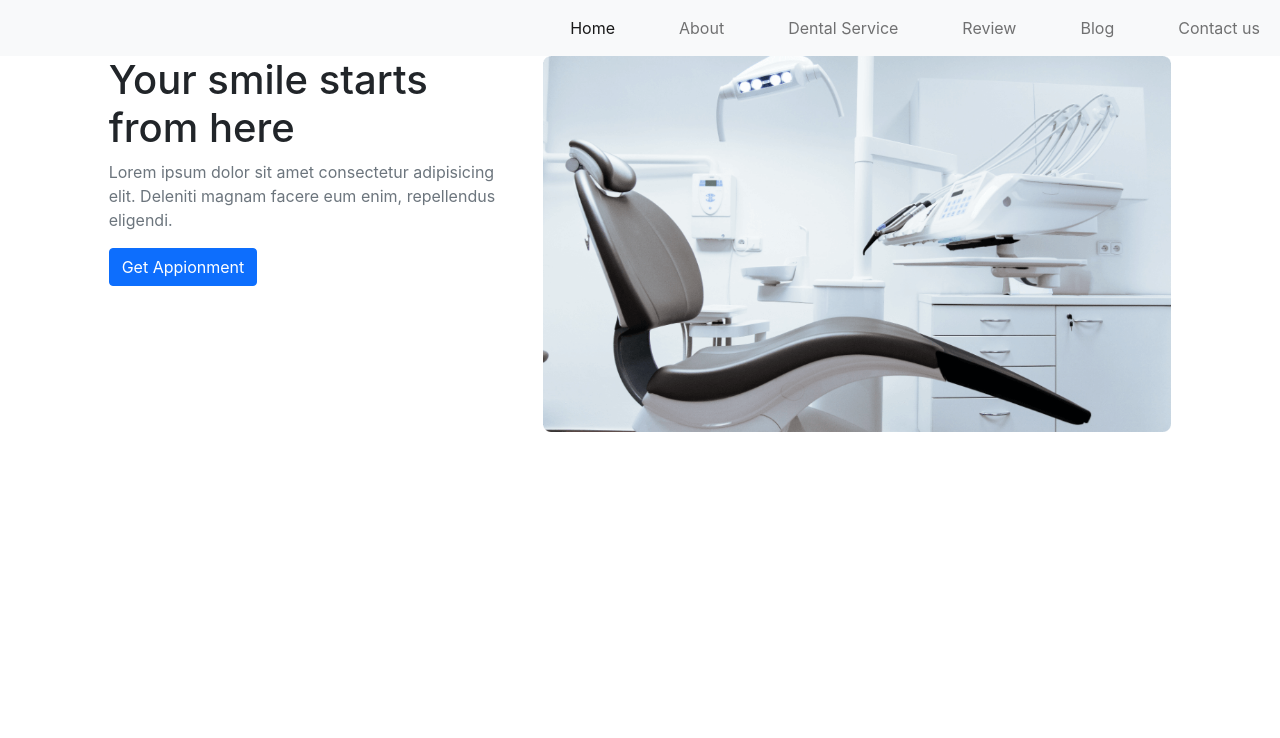
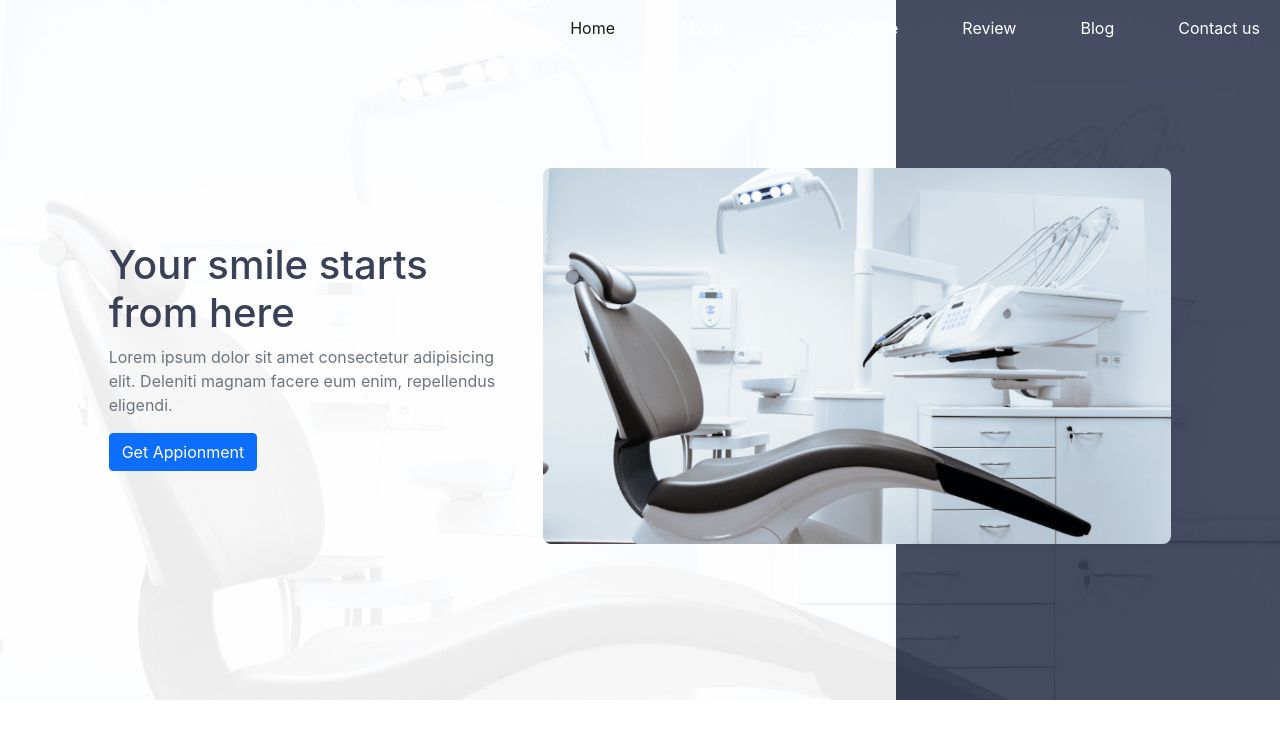
Before and after one commit to shamolmojumder/doctors-portal-client, a React (Create React App) app: page / in a window 1280 px wide. Shown: the top 738 px of the page. Built offline with nearby package versions, Linux system fonts and the light colour scheme.

Commit message:
51-3 apply partial background of common components

```diff
--- /dev/null
+++ b/src/components/Home/Header/Header.css
@@ -0,0 +1,16 @@
+.header-container{
+    height: 700px;
+    position: relative;
+    background-image: url('../../../images/bg.png');
+    background-size: cover;
+}
+.header-container::after{
+    height: 700px;
+    content: ' ';
+    position: absolute;
+    top: 0;
+    width: 30%;
+    right: 0;
+    background-color:#3A4056;
+    z-index: -50;
+}
--- a/src/components/Home/Header/Header.js
+++ b/src/components/Home/Header/Header.js
@@ -1,10 +1,10 @@
 import React from 'react';
 import HeaderMain from '../HeaderMain/HeaderMain';
 import Navbar from '../Navbar/Navbar';
-
+import './Header.css'
 const Header = () => {
     return (
-        <div>
+        <div className="header-container">
             <Navbar></Navbar>
             <HeaderMain></HeaderMain>
         </div>
--- a/src/components/Home/HeaderMain/HeaderMain.js
+++ b/src/components/Home/HeaderMain/HeaderMain.js
@@ -2,9 +2,9 @@ import React from 'react';
 import chair from '../../../images/chair.png'
 const HeaderMain = () => {
     return (
-        <main className="row">
+        <main style={{height:'600px'}} className="row d-flex align-items-center">
             <div className="col-md-4 offset-md-1">
-                <h1>Your smile starts <br />from here</h1>
+                <h1 style={{color:'#3A4056'}}>Your smile starts <br />from here</h1>
                 <p className="text-secondary">Lorem ipsum dolor sit amet consectetur adipisicing elit. Deleniti magnam facere eum enim, repellendus eligendi.</p>
                 <button className="btn btn-primary">Get Appionment</button>
             </div>
--- a/src/components/Home/Navbar/Navbar.js
+++ b/src/components/Home/Navbar/Navbar.js
@@ -3,7 +3,7 @@ import React from 'react';
 const Navbar = () => {
     return (
         <div>
-            <nav class="navbar navbar-expand-lg navbar-light bg-light">
+            <nav class="navbar navbar-expand-lg navbar-light ">
                 <div class="container-fluid">
                     <button class="navbar-toggler" type="button" data-bs-toggle="collapse" data-bs-target="#navbarSupportedContent" aria-controls="navbarSupportedContent" aria-expanded="false" aria-label="Toggle navigation">
                         <span class="navbar-toggler-icon"></span>
@@ -14,19 +14,19 @@ const Navbar = () => {
                                 <a class="nav-link ms-5 active" aria-current="page" href="#">Home</a>
                             </li>
                             <li class="nav-item">
-                                <a class="nav-link ms-5" href="#">About</a>
+                                <a class="nav-link ms-5 text-white" href="#">About</a>
                             </li>
                             <li class="nav-item">
-                                <a class="nav-link ms-5" href="#">Dental Service</a>
+                                <a class="nav-link ms-5 text-white" href="#">Dental Service</a>
                             </li>
                             <li class="nav-item">
-                                <a class="nav-link ms-5" href="#">Review</a>
+                                <a class="nav-link ms-5 text-white" href="#">Review</a>
                             </li>
                             <li class="nav-item">
-                                <a class="nav-link ms-5" href="#">Blog</a>
+                                <a class="nav-link ms-5 text-white" href="#">Blog</a>
                             </li>
                             <li class="nav-item">
-                                <a class="nav-link ms-5" href="#">Contact us</a>
+                                <a class="nav-link ms-5 text-white" href="#">Contact us</a>
                             </li>
                         </ul>
 
```
